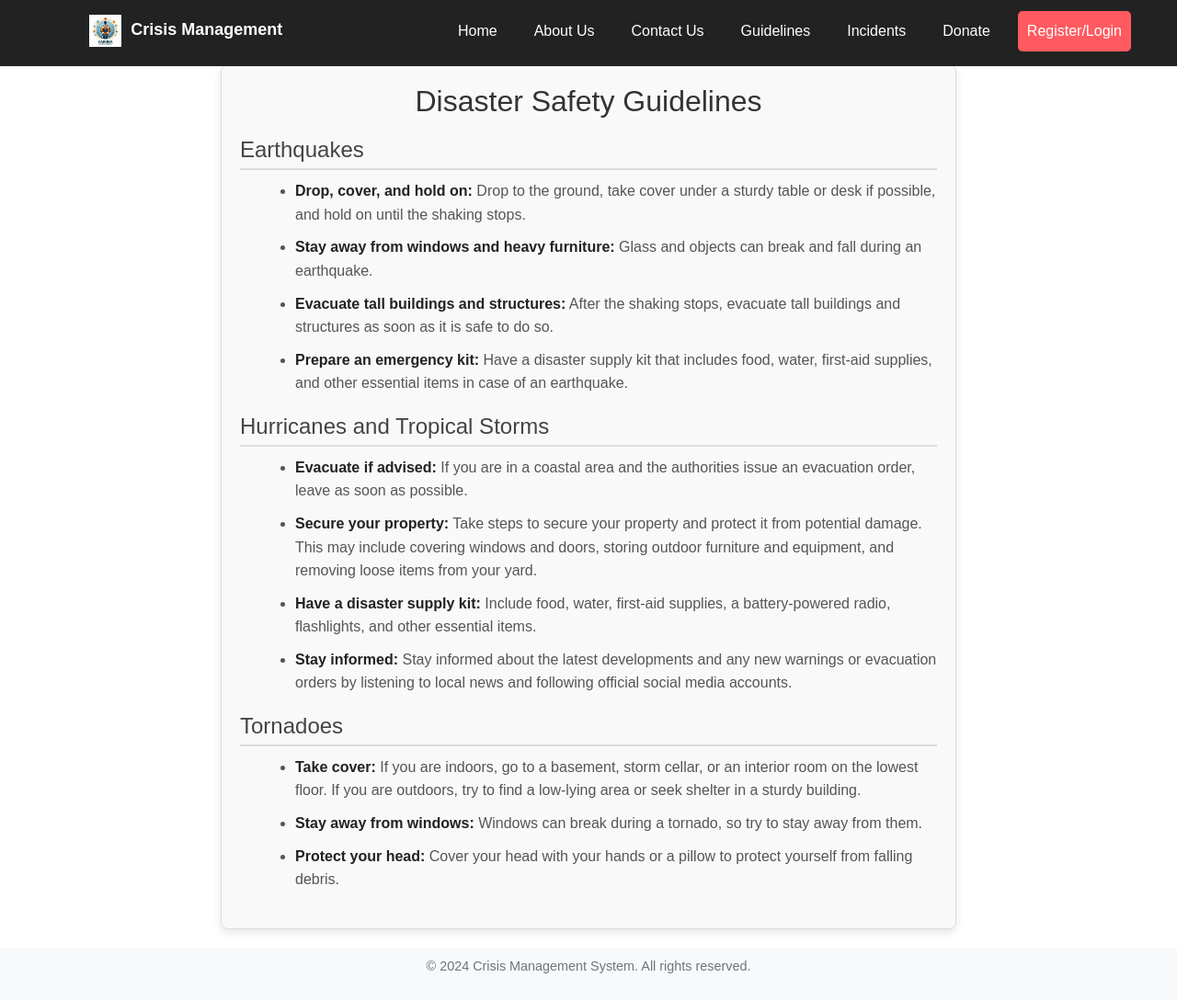
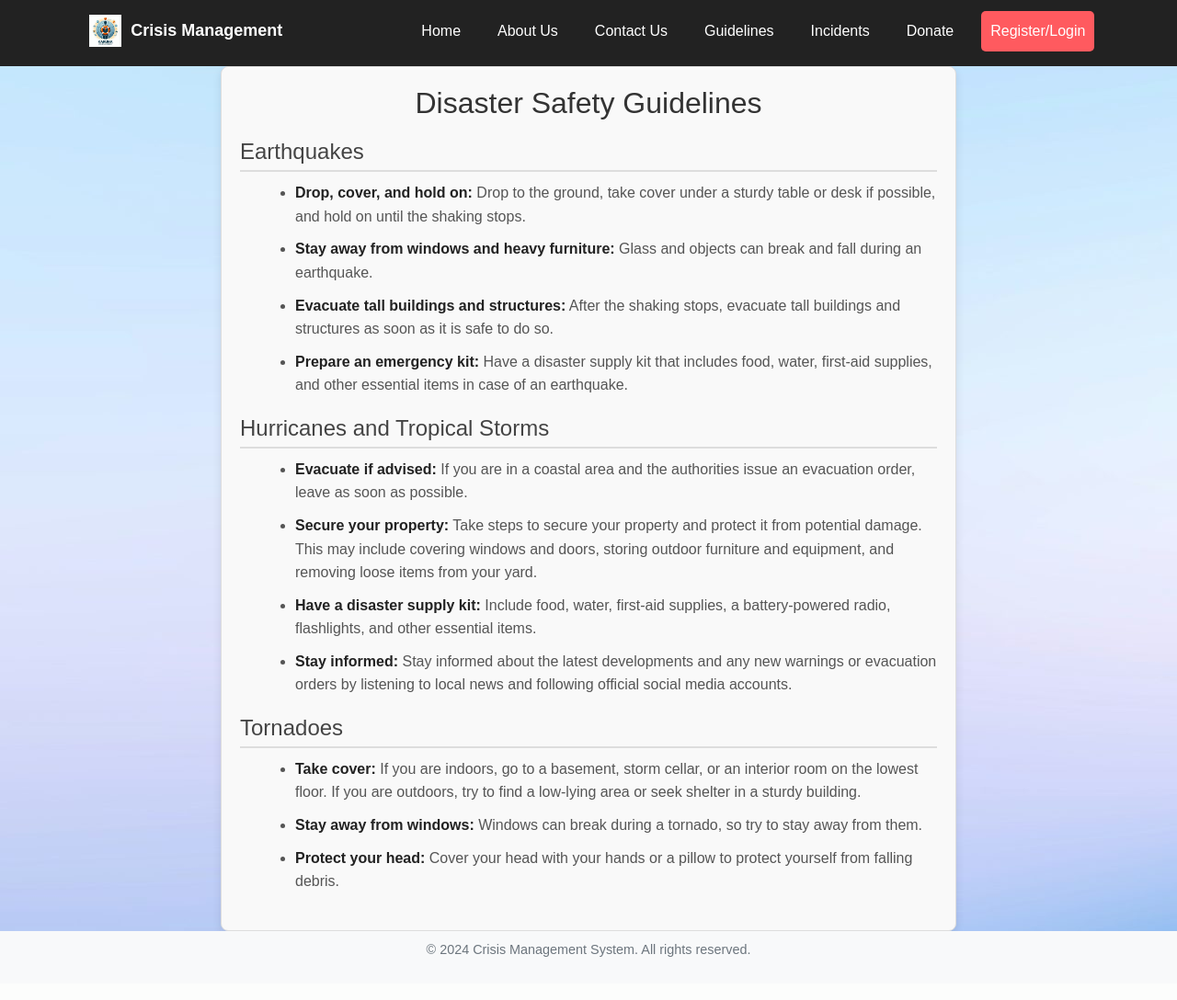
Before and after one commit to kaivalmehta/G5_Crisis_Management_System, a Django app: page /guidelines/ in a window 1280 px wide. Shown: the whole page at 92% size. After the commit the page ends 1041 px from the top, so only its background shows below. Run offline with Django 5.2, Linux system fonts and the light colour scheme; some libraries are stand-ins or nearby versions.

Commit message:
navbar file edited

```diff
--- a/source/static/style/navbar.css
+++ b/source/static/style/navbar.css
@@ -1,3 +1,14 @@
+body {
+    margin: 0;
+    padding: 0;
+    padding-top: 9vh;
+    background-image: url("../media/background.jpg");
+    display: flex;
+    flex-direction: column;
+    min-height: 100vh;
+    font-family: Arial, sans-serif;
+}
+
 nav{
     top: 0%;
     z-index: 10000;
@@ -39,6 +50,8 @@ nav a:hover{
 nav li:first-child{
     margin-right:auto;
     padding-left: 3%;
+    display: flex;
+    align-items: center;
     font-size: large;
     color: white;
     font-weight: bold;
@@ -67,9 +80,9 @@ nav li:first-child{
 .sidebar li:first-child{
     padding: 0;
 }
-nav li:nth-child(8){
-    margin-right: 20px;
-    padding-right: 30px;
+nav li:nth-last-child(2){
+    margin-right: 3vw;
+    padding-right: 4vw;
 
 }
 nav li:last-child{
@@ -98,18 +111,13 @@ footer {
     padding: 10px 0;
     font-size: 0.9rem;
     color: #6c757d; /* Bootstrap muted text */
-    margin-top: 20px;
+    margin-top: auto;
     width: 100%;
     max-width: 100vw;
 }
 
 /* Adjust main content to prevent overlapping */
-body {
-    margin: 0;
-    padding: 0;
-    padding-top: 70px;
-    font-family: Arial, sans-serif;
-}
+
 
 /* Responsive design */
 @media (max-width: 1050px) {
```
